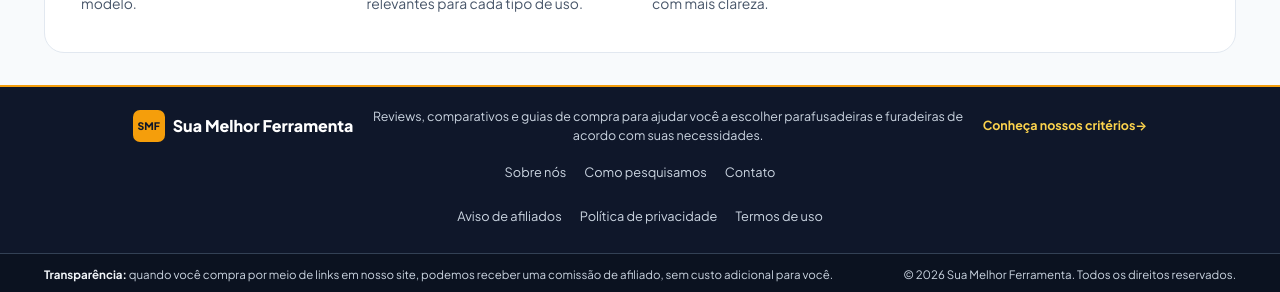
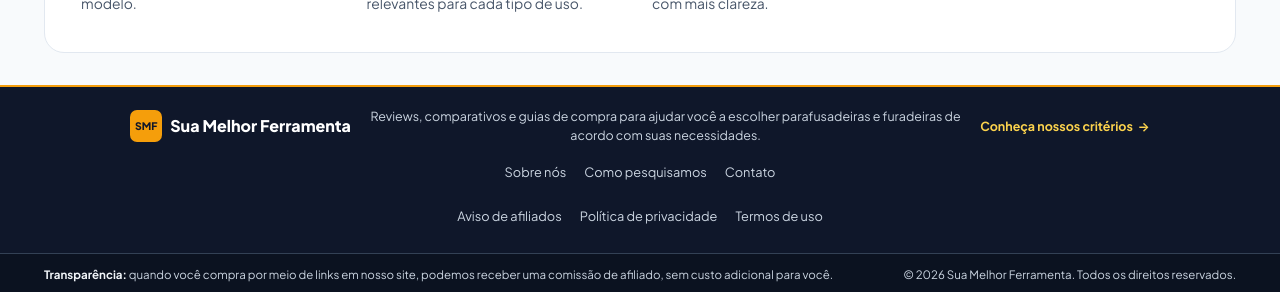
Before and after one commit to membroequipe/SiteReview, a Jekyll site: the page built from index.html, in a window 1280 px wide and 1400 px high, scrolled down 1202 px. Shown: the part 1105-1397 px from the top of the window. Built offline with Jekyll 4.4.1, drawn with Linux system fonts in a browser that asks for light colours.

Commit message:
Update style.css

```diff
--- a/assets/css/style.css
+++ b/assets/css/style.css
@@ -2164,9 +2164,10 @@
 
 
 
+
 /* =========================================
-   FOOTER HORIZONTAL — COMPACTO
-   DESKTOP E MOBILE
+   FOOTER COMPACTO — SUA MELHOR FERRAMENTA
+   Desktop, tablet e mobile
    ========================================= */
 
 .site-footer {
@@ -2176,14 +2177,12 @@
     border-top: 2px solid #f59e0b;
     font-size: 0.82rem;
     line-height: 1.5;
-    overflow-wrap: anywhere;
-}
-
-/* Estrutura principal */
+}
+
+/* Container principal */
 .site-footer .site-footer-container {
-    display: flex;
-    flex-direction: column;
-    align-items: center;
+    display: grid;
+    grid-template-columns: 1fr;
     gap: 12px;
 
     width: 100%;
@@ -2192,14 +2191,13 @@
     padding: 20px 24px;
 }
 
-/* Área da marca */
+/* Marca e descrição */
 .site-footer .footer-col-about {
     display: flex;
     align-items: center;
     justify-content: center;
     flex-wrap: wrap;
     gap: 8px 18px;
-    width: 100%;
     min-width: 0;
     text-align: center;
 }
@@ -2208,7 +2206,6 @@
     display: inline-flex;
     align-items: center;
     gap: 8px;
-    max-width: 100%;
     margin: 0;
     color: #ffffff;
     text-decoration: none;
@@ -2220,9 +2217,11 @@
     flex: 0 0 32px;
     width: 32px;
     height: 32px;
+
     background: #f59e0b;
     color: #0f172a;
     border-radius: 7px;
+
     font-size: 0.65rem;
     font-weight: 800;
     line-height: 1;
@@ -2246,17 +2245,18 @@
     line-height: 1.5;
 }
 
-/* Link da metodologia */
+/* Link de metodologia */
 .site-footer .footer-methodology-link {
     display: inline-flex;
     align-items: center;
+    gap: 5px;
+
     min-height: 32px;
-    max-width: 100%;
     padding: 4px 0;
+
     color: #fcd34d;
     font-size: 0.78rem;
     font-weight: 700;
-    line-height: 1.4;
     text-decoration: none;
 }
 
@@ -2265,30 +2265,41 @@
     text-decoration: underline;
 }
 
-/* Grupos de links */
+/* Grupos de navegação */
 .site-footer .footer-col-links {
     display: flex;
     align-items: center;
     justify-content: center;
     flex-wrap: wrap;
+
     gap: 8px 18px;
-    width: 100%;
-    min-width: 0;
+    min-width: 0;
+    margin: 0;
     padding: 0;
     border: 0;
 }
 
-/* Oculta títulos dos grupos para economizar altura */
+/* Mantém os títulos para acessibilidade,
+   sem ocupar espaço visual */
 .site-footer .footer-subtitle {
-    display: none;
-}
-
-/* Links lado a lado */
+    position: absolute;
+    width: 1px;
+    height: 1px;
+    padding: 0;
+    margin: -1px;
+    overflow: hidden;
+    clip: rect(0, 0, 0, 0);
+    white-space: nowrap;
+    border: 0;
+}
+
+/* Links distribuídos horizontalmente */
 .site-footer .footer-nav {
     display: flex;
     align-items: center;
     justify-content: center;
     flex-wrap: wrap;
+
     gap: 4px 18px;
     margin: 0;
     padding: 0;
@@ -2296,33 +2307,35 @@
 }
 
 .site-footer .footer-nav li {
+    min-width: 0;
     margin: 0;
     padding: 0;
-    min-width: 0;
 }
 
 .site-footer .footer-nav a {
     display: inline-flex;
     align-items: center;
+
     min-height: 32px;
     padding: 4px 0;
+
     color: #cbd5e1;
     font-size: 0.8rem;
     line-height: 1.4;
     text-decoration: none;
-    white-space: normal;
 }
 
 .site-footer .footer-nav a:hover {
     color: #fcd34d;
     text-decoration: underline;
-}
-
-/* Acessibilidade */
+    text-underline-offset: 3px;
+}
+
+/* Foco acessível */
 .site-footer a:focus-visible {
-    outline: 3px solid #fcd34d;
+    outline: 2px solid #fcd34d;
     outline-offset: 3px;
-    border-radius: 4px;
+    border-radius: 3px;
 }
 
 /* Faixa inferior */
@@ -2368,6 +2381,25 @@
 }
 
 /* =========================================
+   TABLET
+   ========================================= */
+
+@media (max-width: 960px) {
+    .site-footer .site-footer-container {
+        gap: 10px;
+        padding: 18px 20px;
+    }
+
+    .site-footer .footer-col-about {
+        gap: 6px 14px;
+    }
+
+    .site-footer .footer-nav {
+        gap: 4px 14px;
+    }
+}
+
+/* =========================================
    MOBILE
    ========================================= */
 
@@ -2377,7 +2409,7 @@
     }
 
     .site-footer .site-footer-container {
-        gap: 10px;
+        gap: 8px;
         padding: 16px;
     }
 
@@ -2385,8 +2417,23 @@
         gap: 6px 12px;
     }
 
+    .site-footer .footer-brand-mark {
+        flex-basis: 28px;
+        width: 28px;
+        height: 28px;
+    }
+
+    .site-footer .footer-title {
+        font-size: 0.92rem;
+    }
+
     .site-footer .footer-text {
         font-size: 0.75rem;
+        line-height: 1.4;
+    }
+
+    .site-footer .footer-methodology-link {
+        font-size: 0.75rem;
     }
 
     .site-footer .footer-col-links {
@@ -2399,7 +2446,8 @@
 
     .site-footer .footer-nav a {
         min-height: 32px;
-        font-size: 0.78rem;
+        font-size: 0.76rem;
+        padding: 4px 0;
     }
 
     .site-footer .footer-bottom-container {
@@ -2416,15 +2464,16 @@
         width: 100%;
         text-align: center;
         font-size: 0.7rem;
-    }
-}
-
+        line-height: 1.45;
+    }
+}
+
+/* Redução de movimento */
 @media (prefers-reduced-motion: reduce) {
     .site-footer a {
         transition: none;
     }
 }
-
 
 
 /* Ajuste da ficha técnica dos reviews */
```
